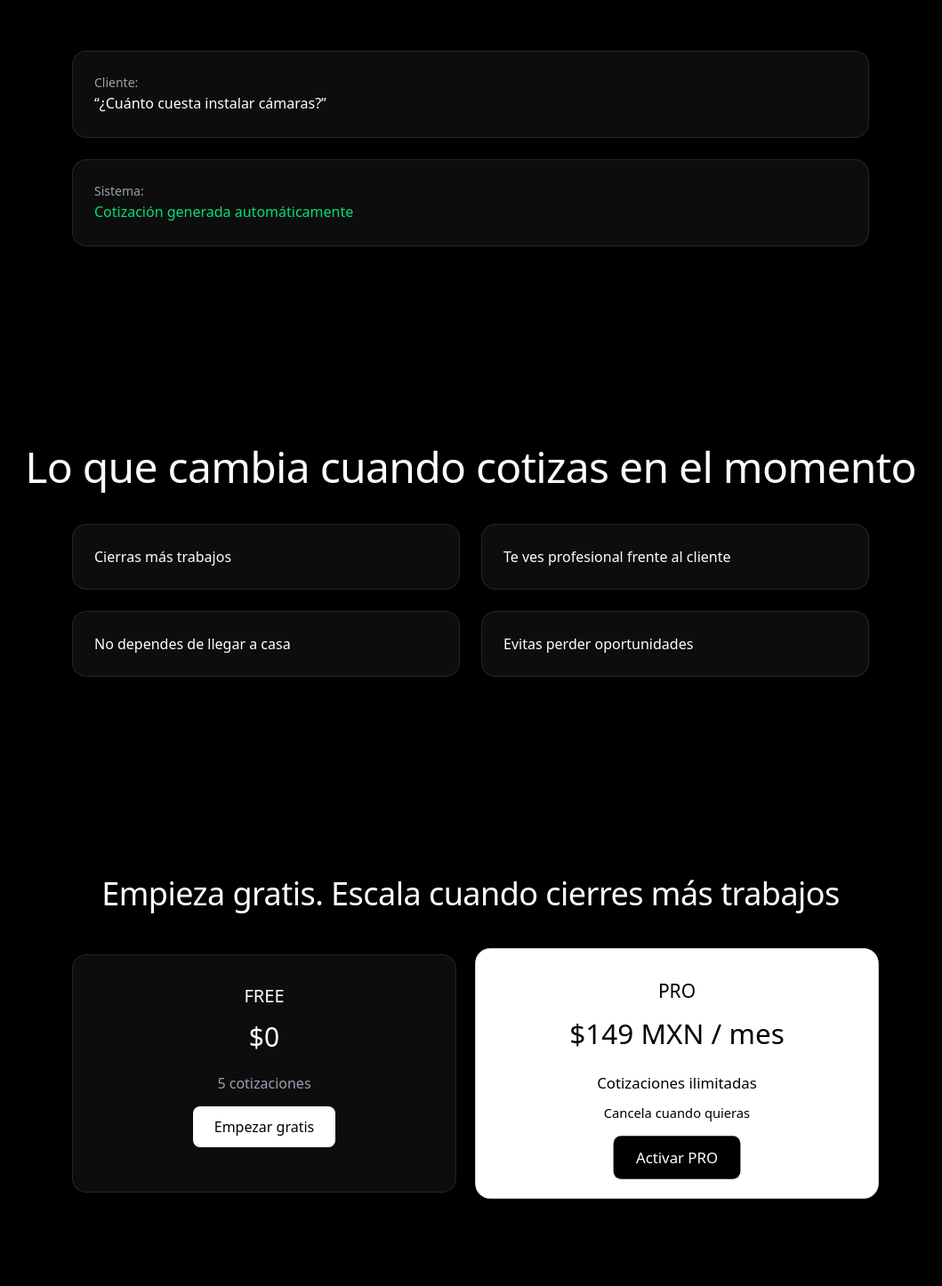
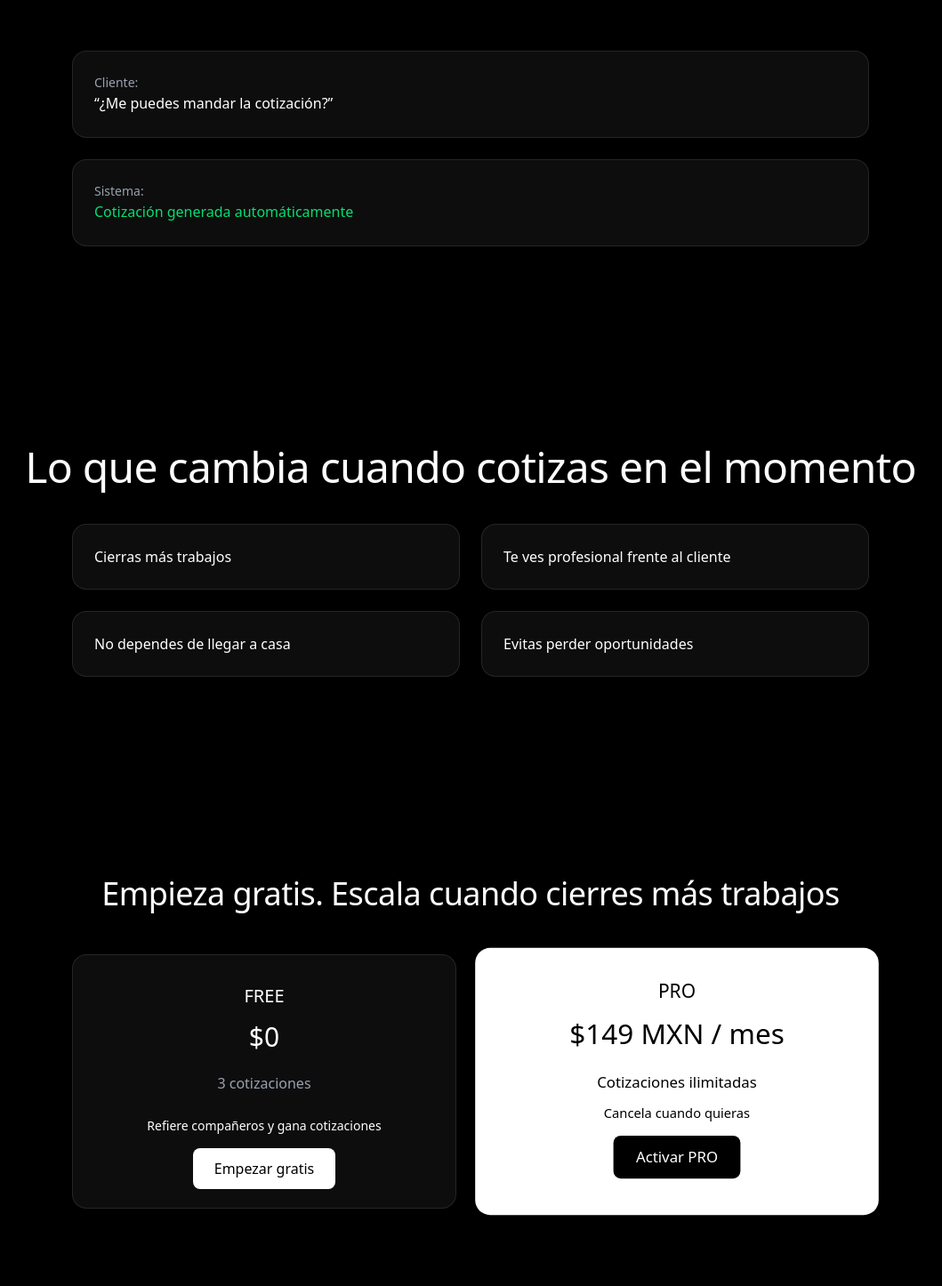
Before and after one commit to jairdj14-rgb/gaam-web, a Next.js app: page / in a window 1280 px wide. Shown: the part 1824-3270 px from the top of the page at 89% size, without its empty margins (111-1170 px from the left). Built offline with nearby package versions, Linux system fonts and the light colour scheme.

Commit message:
update plan free

```diff
--- a/src/components/sections/FAQ.tsx
+++ b/src/components/sections/FAQ.tsx
@@ -28,6 +28,7 @@ export default function FAQ() {
               ¿Qué pasa cuando se acaban mis cotizaciones?
             </h3>
             <p>Puedes escalar de plan en cualquier momento.</p>
+            <p>Si refieres también ganas.</p>
           </div>
         </div>
       </div>
--- a/src/components/sections/demo.tsx
+++ b/src/components/sections/demo.tsx
@@ -9,7 +9,7 @@ export default function Demo() {
       <div className="max-w-4xl mx-auto space-y-6">
         <div className="p-6 rounded-2xl border border-white/10 bg-white/5 text-left">
           <p className="text-gray-400 text-sm">Cliente:</p>
-          <p>“¿Cuánto cuesta instalar cámaras?”</p>
+          <p>“¿Me puedes mandar la cotización?”</p>
         </div>
 
         <div className="p-6 rounded-2xl border border-white/10 bg-white/5 text-left">
--- a/src/components/sections/pricing.tsx
+++ b/src/components/sections/pricing.tsx
@@ -12,7 +12,8 @@ export default function Pricing() {
         <div className="p-8 bg-white/5 border border-white/10 rounded-2xl">
           <h3 className="text-xl mb-2">FREE</h3>
           <p className="text-3xl mb-4">$0</p>
-          <p className="text-gray-400 mb-6">5 cotizaciones</p>
+          <p className="text-gray-400 mb-6">3 cotizaciones</p>
+          <p className="text-sm mb-6">Refiere compañeros y gana cotizaciones</p>
 
           <a
             href={contact.whatsappLink}
```
